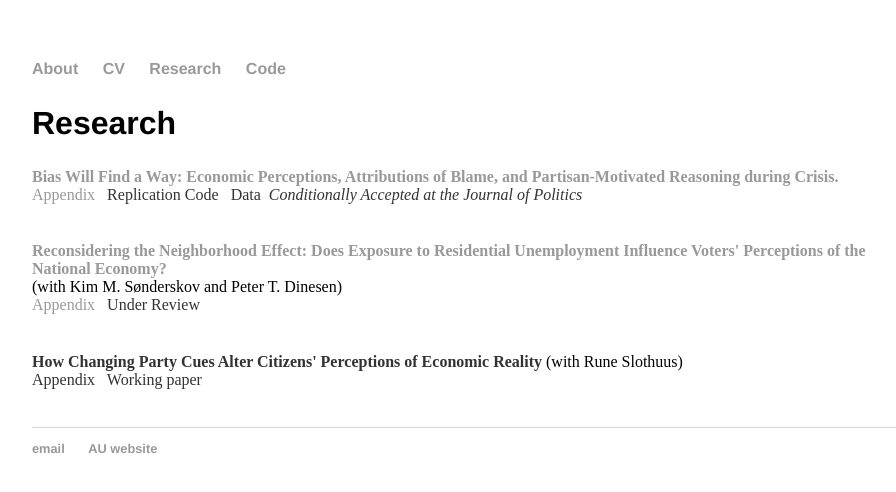
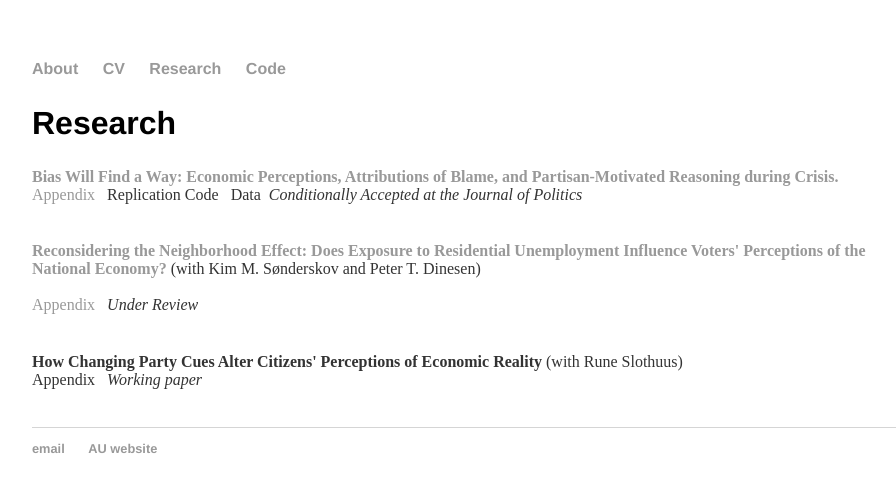
Before and after one commit to mbisgaard/mbisgaard.github.io, a Jekyll site: the page built from research/index.html, in a window 1280 px wide. Shown: the top 492 px of the page, without its empty margins (160-1056 px from the left). Built offline with Jekyll 4.4.1, drawn with Linux system fonts in a browser that asks for light colours.

```diff
--- a/research/index.html
+++ b/research/index.html
@@ -6,7 +6,7 @@ title: mbisgaard::Research
 	<h2>Research</h2>
 
 
-	<pentry><a href="https://www.dropbox.com/s/9evclz1cfxld75f/econ-partisan-bias-MBC.pdf?dl=0"> <b>Bias Will Find a Way: Economic Perceptions, Attributions of Blame, and Partisan-Motivated Reasoning during Crisis.</b></a> </pentry> <br>
+	<pentry><b><a href="https://www.dropbox.com/s/9evclz1cfxld75f/econ-partisan-bias-MBC.pdf?dl=0">Bias Will Find a Way: Economic Perceptions, Attributions of Blame, and Partisan-Motivated Reasoning during Crisis.</a></b> </pentry> <br>
 	<p1><a href="https://www.dropbox.com/s/16g3y7lgwp2xcav/econ-partisan-bias-MBC-APPENDIX.pdf?dl=0">Appendix</a>
 	&nbsp; Replication Code
 	&nbsp; Data
@@ -14,14 +14,14 @@ title: mbisgaard::Research
 
 	<p>&nbsp;</p>
 
-	<pentry><a href="https://www.dropbox.com/s/gi8nd5a2nsqnxv2/neighborhood-econ-mbc-kms-ptd.pdf?dl=0"> <b>Reconsidering the Neighborhood Effect: Does Exposure to Residential Unemployment Influence Voters' Perceptions of the National Economy?</b> </a></pentry> <br> (with Kim M. Sønderskov and Peter T. Dinesen)
+	<pentry><b><a href="https://www.dropbox.com/s/gi8nd5a2nsqnxv2/neighborhood-econ-mbc-kms-ptd.pdf?dl=0">Reconsidering the Neighborhood Effect: Does Exposure to Residential Unemployment Influence Voters' Perceptions of the National Economy?</a></b> (with Kim M. Sønderskov and Peter T. Dinesen)</pentry> <br>
 	<br><p1><a href="https://www.dropbox.com/s/fvo9c9ylolf1jhj/neighborhood-econ-mbc-kms-ptd-APPENDIX.pdf?dl=0">Appendix</a>
-	&nbsp; Under Review</p1>
+	&nbsp; <i>Under Review</i></p1>
 
 	<p>&nbsp;</p>
-	<pentry><b>How Changing Party Cues Alter Citizens' Perceptions of Economic Reality</b></pentry> (with Rune Slothuus) <br>
+	<pentry><b>How Changing Party Cues Alter Citizens' Perceptions of Economic Reality</b> (with Rune Slothuus)</pentry> <br>
 	<p1>Appendix
-	&nbsp; Working paper
+	&nbsp; <i>Working paper</i>
 	</p1>
 
 	<p>&nbsp;</p>
```
